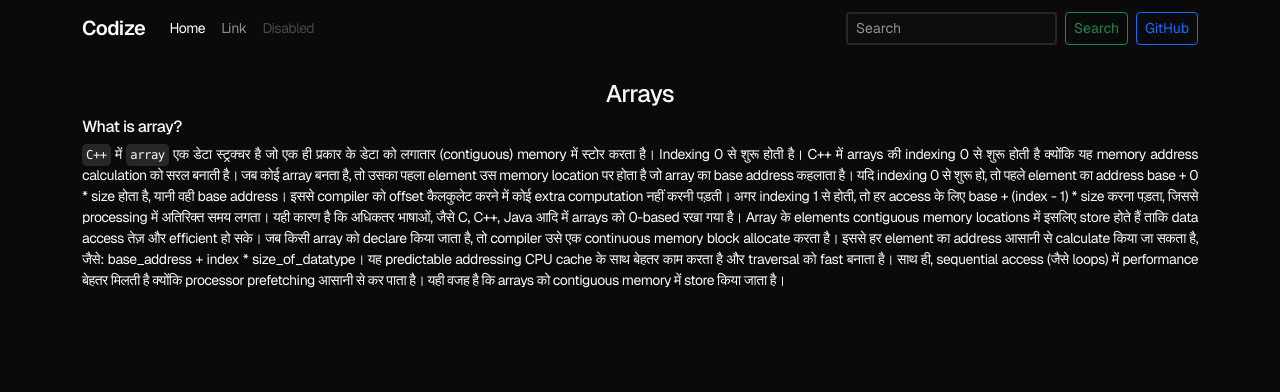
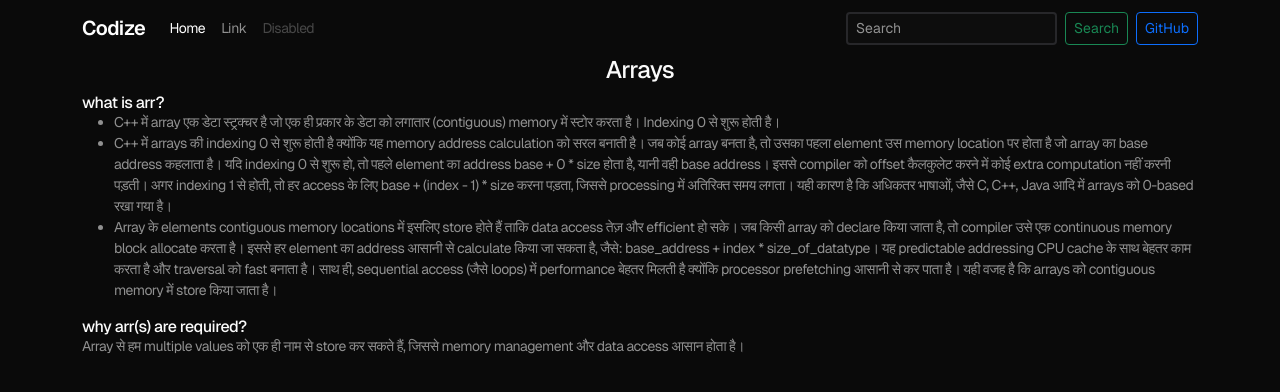
Before and after one commit to faraazkhan20/codize, a React (Vite) app: page /pages/Arrays in a window 1280 px wide. Shown: the top 392 px of the page. Built offline with nearby package versions, Linux system fonts and the light colour scheme.

Commit message:
Updated src/pages/Arrays.jsx

```diff
--- a/src/pages/Arrays.jsx
+++ b/src/pages/Arrays.jsx
@@ -6,13 +6,17 @@ function Arrays() {
   return (
     <>
       <Navbar />
-      <div className="container mt-4">
+      <div className="container">
         <h4 className="text-center">Arrays</h4>
-        <h6>What is array?</h6>
-        <p className="justify-text">
-          <code>C++</code> में <code>array</code> एक डेटा स्ट्रक्चर है जो एक ही प्रकार के डेटा को लगातार (contiguous) memory में स्टोर करता है। Indexing 0 से शुरू होती है। C++ में arrays की indexing 0 से शुरू होती है क्योंकि यह memory address calculation को सरल बनाती है। जब कोई array बनता है, तो उसका पहला element उस memory location पर होता है जो array का base address कहलाता है। यदि indexing 0 से शुरू हो, तो पहले element का address base + 0 * size होता है, यानी वही base address। इससे compiler को offset कैलकुलेट करने में कोई extra computation नहीं करनी पड़ती। अगर indexing 1 से होती, तो हर access के लिए base + (index - 1) * size करना पड़ता, जिससे processing में अतिरिक्त समय लगता। यही कारण है कि अधिकतर भाषाओं, जैसे C, C++, Java आदि में arrays को 0-based रखा गया है। Array के elements contiguous memory locations में इसलिए store होते हैं ताकि data access तेज़ और efficient हो सके। जब किसी array को declare किया जाता है, तो compiler उसे एक continuous memory block allocate करता है। इससे हर element का address
-          आसानी से calculate किया जा सकता है, जैसे: base_address + index * size_of_datatype। यह predictable addressing CPU cache के साथ बेहतर काम करता है और traversal को fast बनाता है। साथ ही, sequential access (जैसे loops) में performance बेहतर मिलती है क्योंकि processor prefetching आसानी से कर पाता है। यही वजह है कि arrays को contiguous memory में store किया जाता है।
-        </p>
+        <h6>what is arr?</h6>
+        <ul>
+          <li className="content">C++ में array एक डेटा स्ट्रक्चर है जो एक ही प्रकार के डेटा को लगातार (contiguous) memory में स्टोर करता है। Indexing 0 से शुरू होती है।</li>
+          <li className="content">C++ में arrays की indexing 0 से शुरू होती है क्योंकि यह memory address calculation को सरल बनाती है। जब कोई array बनता है, तो उसका पहला element उस memory location पर होता है जो array का base address कहलाता है। यदि indexing 0 से शुरू हो, तो पहले element का address base + 0 * size होता है, यानी वही base address। इससे compiler को offset कैलकुलेट करने में कोई extra computation नहीं करनी पड़ती। अगर indexing 1 से होती, तो हर access के लिए base + (index - 1) * size करना पड़ता, जिससे processing में अतिरिक्त समय लगता। यही कारण है कि अधिकतर भाषाओं, जैसे C, C++, Java आदि में arrays को 0-based रखा गया है।</li>
+          <li className="content">Array के elements contiguous memory locations में इसलिए store होते हैं ताकि data access तेज़ और efficient हो सके। जब किसी array को declare किया जाता है, तो compiler उसे एक continuous memory block allocate करता है। इससे हर element का address आसानी से calculate किया जा सकता है, जैसे: base_address + index * size_of_datatype। यह predictable addressing CPU cache के साथ बेहतर काम करता है और traversal को fast बनाता है। साथ ही, sequential access (जैसे loops) में performance बेहतर मिलती है क्योंकि processor prefetching आसानी से कर पाता है। यही वजह है कि arrays को contiguous memory में store किया जाता है।</li>
+        </ul>
+
+        <h6>why arr(s) are required?</h6>
+        <p className="content">Array से हम multiple values को एक ही नाम से store कर सकते हैं, जिससे memory management और data access आसान होता है।</p>
       </div>
     </>
   );
--- a/src/styles/global.css
+++ b/src/styles/global.css
@@ -52,10 +52,16 @@ input[type="search"]::-webkit-search-cancel-button {
   text-align: justify;
 }
 code {
-  /* font-size: 15px; */
   background-color: #27272a;
   color: #fafafa;
   border: 2px solid #27272a;
   border-radius: 5px;
   padding: 2px;
 }
+
+h6 {
+  margin-bottom: 0px;
+}
+.content {
+  color: #ffffff8c;
+}
```
